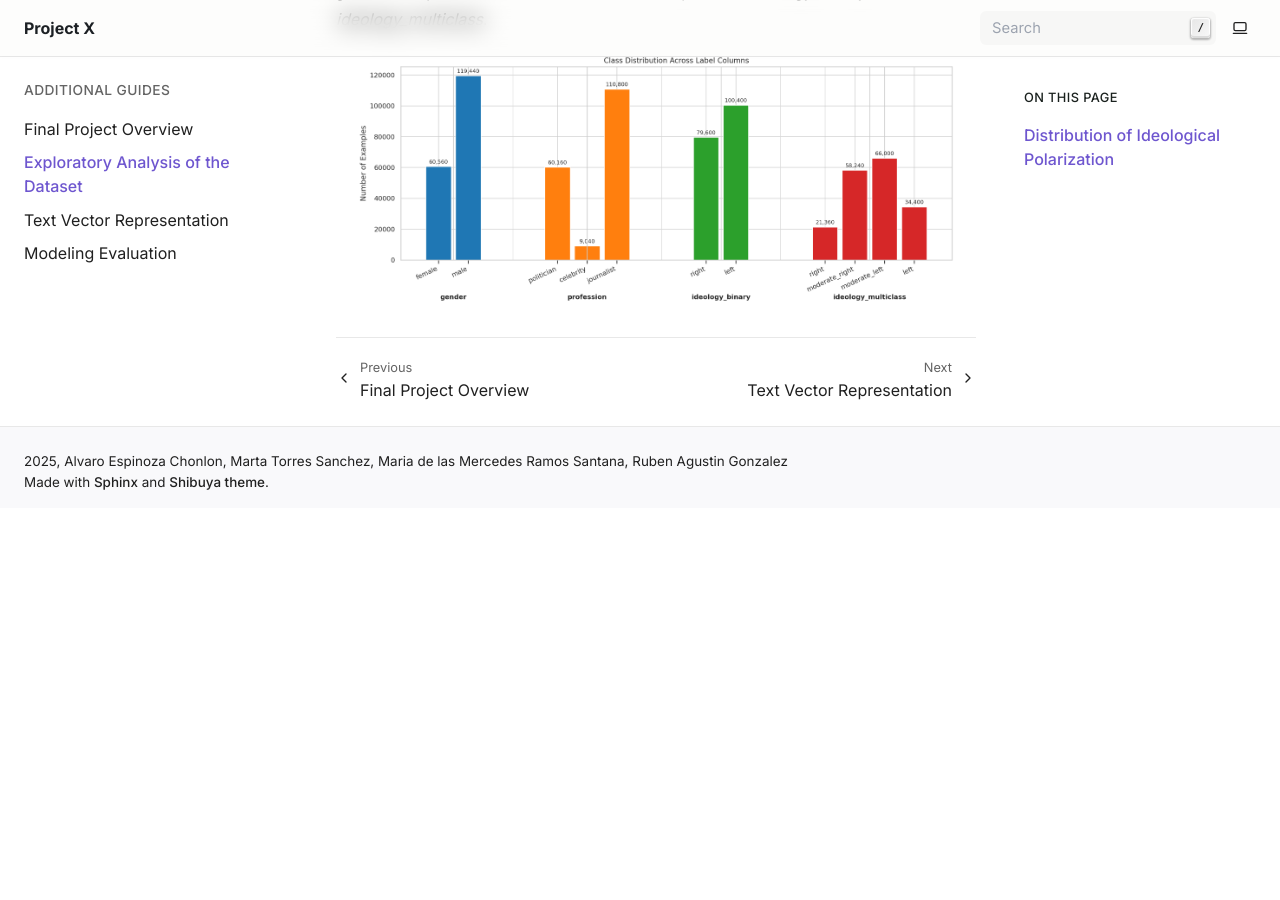
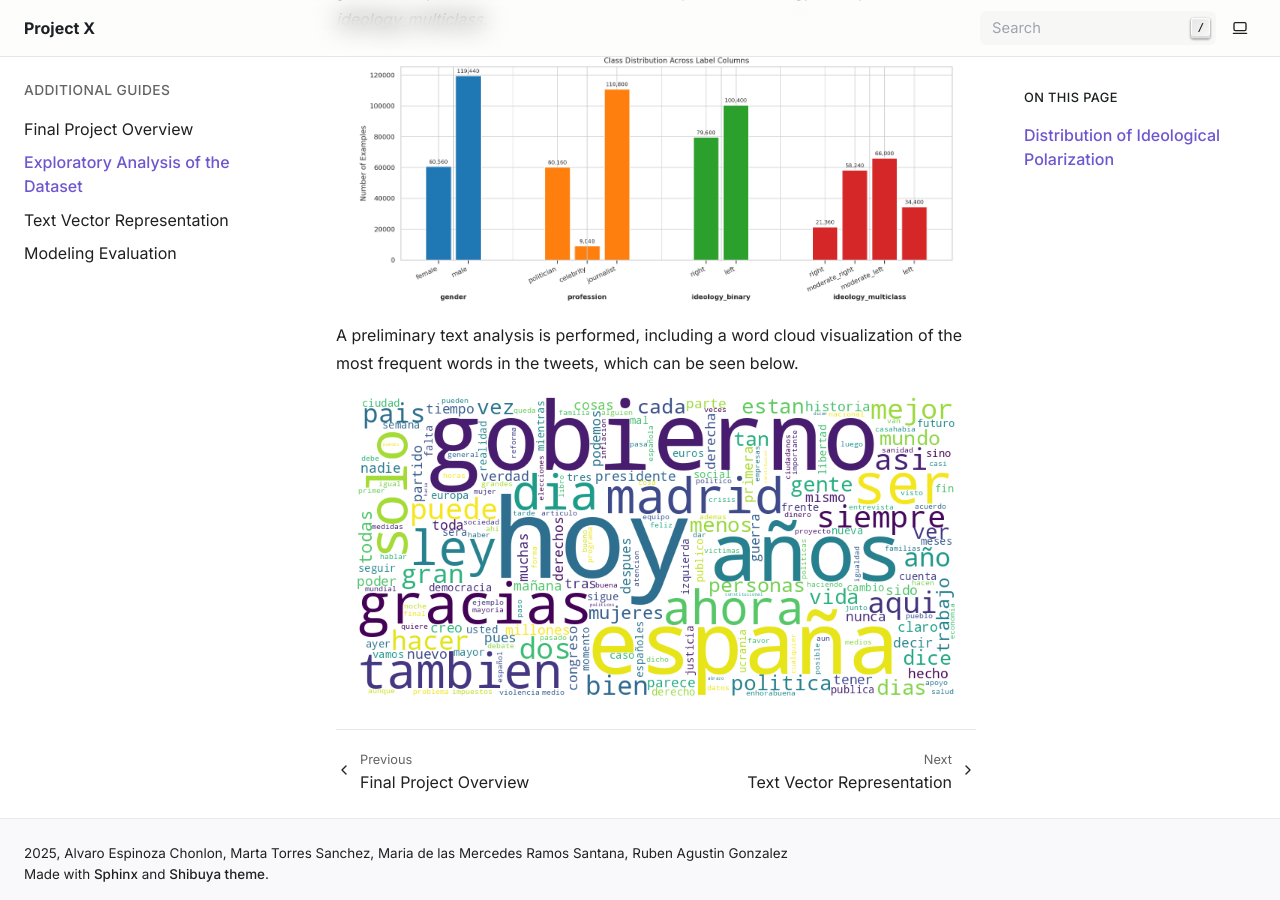
Before and after one commit to r-agus/project_x, a Sphinx documentation site: the page built from docs/source/exploratory_analysis.rst, in a window 1280 px wide and 900 px high, scrolled down 870 px. Built offline with Sphinx 7.4.7, drawn with Linux system fonts in a browser that asks for light colours; before the commit the page ends 1378 px from its top, so only the background shows below that.

Commit message:
doc: add word cloud

```diff
--- a/docs/source/exploratory_analysis.rst
+++ b/docs/source/exploratory_analysis.rst
@@ -30,3 +30,10 @@ The class distribution is shown in the histogram below, where it can be seen tha
    :alt: Histogram of Ideological Polarization Scores
    :width: 600px
    :align: center
+
+A preliminary text analysis is performed, including a word cloud visualization of the most frequent words in the tweets, which can be seen below.
+
+.. image:: _static/wordcloud.png
+   :alt: Word Cloud of Most Frequent Words
+   :width: 600px
+   :align: center
```
